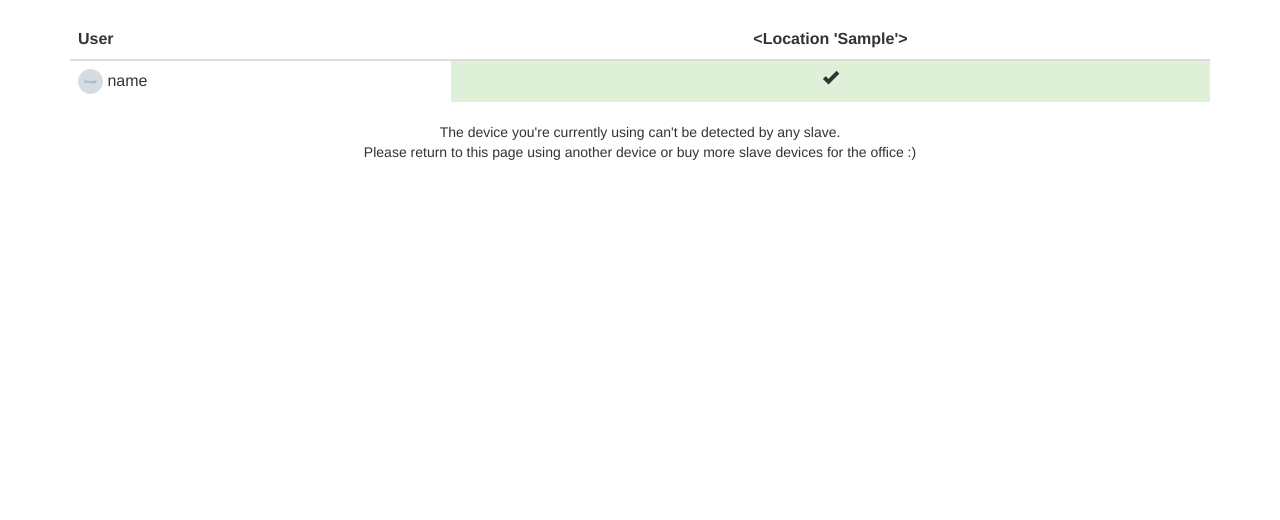
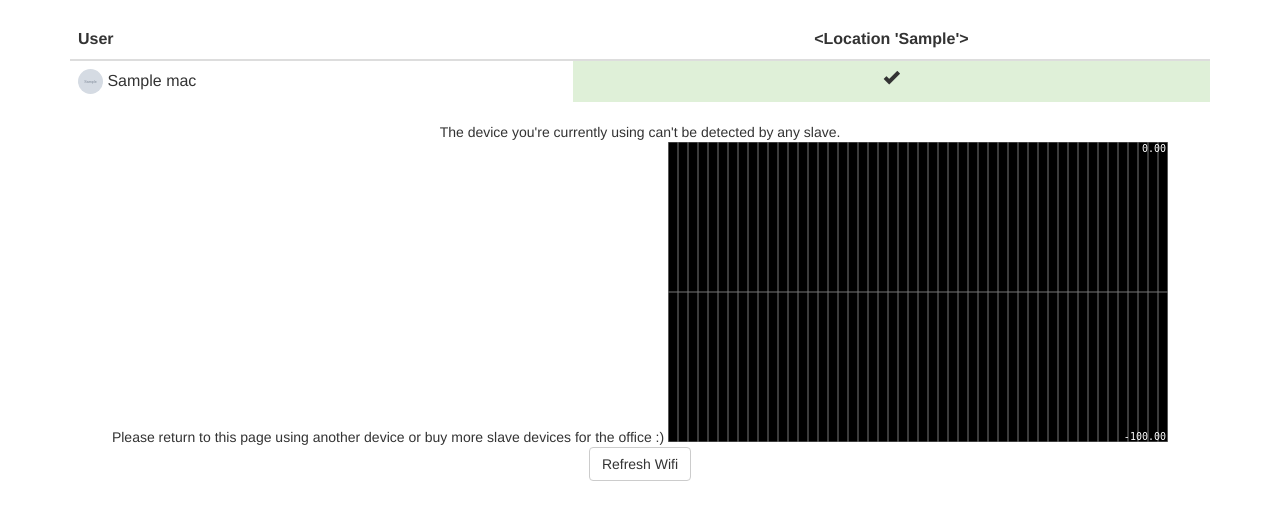
Before and after one commit to futurice/whereareyou, a Flask app: template templates/index.html in a window 1280 px wide. Shown: the part 171-691 px from the top of the page. Run offline with Flask 2, Linux system fonts and the light colour scheme; tables that the repository leaves empty hold one stand-in row (values such as "Sample post"); the template is opened without the code that fills it: values that come from a table or form of the project are taken from there, most other values are stand-ins (such as "Sample title", 1, 10 or a date in 2020); grey boxes marked "Sample" are stand-in pictures; data that the repository does not hold is empty; parts of the project's set-up code (start-up, migrations or seed data) failed here and were passed over; some libraries are stand-ins or nearby versions.

Commit message:
add name to User, refresh dashboard automatically

```diff
--- a/app.py
+++ b/app.py
@@ -108,10 +108,12 @@ def callback():
         if resp.status_code == 200:
             user_data = resp.json()
             email = user_data['email']
+            name = user_data['email'].split("@")[0].replace('.', ' ').title()
             user = User.query.filter_by(email=email).first()
             if user is None:
                 user = User()
                 user.email = email
+                user.name = name
             user.name = user_data['name']
             user.tokens = json.dumps(token)
             user.avatar = user_data['picture']
--- a/master.py
+++ b/master.py
@@ -60,7 +60,7 @@ def get_training_table(training_macs, locations):
             user = device.user
         else:
             continue
-        training_json[mac] = {'avatar_url': user.avatar, 'email': user.email}
+        training_json[mac] = {'avatar_url': user.avatar, 'name': device.user.name if device.user.name is not None else device.user.email.split("@")[0].replace('.', ' ').title()}
         for location in locations:
             l = Location.query.filter_by(value=location).first()
             training_json[mac][location] = (TrainingDetection.query.filter_by(mac=mac, location=l).first() is not None)
@@ -135,11 +135,12 @@ def dashboard():
         for index, row in df.iterrows():
             device = Device.query.filter_by(mac=row['mac']).first()
             if device:
-                df.loc[index, 'user'] = device.user.email.split("@")[0].replace('.', ' ').title()
+                df.loc[index, 'user'] = device.user.name if device.user.name is not None else device.user.email.split("@")[0].replace('.', ' ').title()
                 df.loc[index, 'avatar'] = device.user.avatar
         df = df[df["user"] != '?']
         df["most_recent_seen"] = df["most_recent_seen"].apply(lambda timestamp: str(math.ceil((time.time() + 60 * 60 - timestamp) / 60)).split('.')[0] + " min")
-        df = predict_location(df)
+        if len(df) > 0:
+            df = predict_location(df)
     else:
         return render_template('dashboard.html', **get_context(current_locations=dict(locations, list())))
 
--- a/models.py
+++ b/models.py
@@ -12,6 +12,7 @@ def init_models(db):
         class User(db.Model, UserMixin):
             __tablename__ = "users"
             id = db.Column(db.Integer, primary_key=True)
+            name = db.Column(db.String(50))
             email = db.Column(db.String(100), unique=True, nullable=False)
             avatar = db.Column(db.String(200))
             tokens = db.Column(db.Text)
--- a/templates/dashboard.html
+++ b/templates/dashboard.html
@@ -2,6 +2,7 @@
 
 {% block content %}
   <!DOCTYPE html>
+  <meta http-equiv="refresh" content="300; URL=/dashboard">
   <html>
     <head>
       <script type="text/javascript" src="/smoothie.js"></script>
--- a/templates/index.html
+++ b/templates/index.html
@@ -1,3 +1,5 @@
+<body onload="createTimelineWithRefreshButton()">
+</body>
 {% extends "base.html" %}
 
 {% block content %}
@@ -35,5 +37,43 @@
   The device you're currently using can't be detected by any slave.</br>
   Please return to this page using another device or buy more slave devices for the office :)
   {% endif %}
+  {% if mac %}
+  <html>
+    <head>
+      <script type="text/javascript" src="/smoothie.js"></script>
+      <script type="text/javascript">
+        function createTimelineWithRefreshButton() {
+          $.ajaxSetup({ cache: false });
+          $("#refresh").click(function() {
+            $.ajax({type: "GET", url: 'https://github.com/holden-caulfield/js-fun-intro-talk/archive/master.zip?_=' + new Date().getTime()});
+          });
+
+          macTimeLines = {};
+          chart = new SmoothieChart({millisPerPixel:100, minValue:-100, maxValue:0});
+          setInterval(function() {
+            $.getJSON( "/status", function( data ) {
+              for(var i=0; i < data.length; i++) {
+                if (data[i]['mac'] == '{{ mac }}') {
+                  if (macTimeLines.hasOwnProperty(data[i]['mac'])) {
+                    macTimeLines[data[i]['mac']].append(new Date().getTime(), data[i]['measurements'][0]['power']);
+                  } else {
+                    console.log("add " + data[i]['mac']);
+                    macTimeLines[data[i]['mac']] = new TimeSeries();
+                    macTimeLines[data[i]['mac']].append(new Date().getTime(), data[i]['measurements'][0]['power']);
+                    chart.addTimeSeries(macTimeLines[data[i]['mac']], { strokeStyle: '#'+(Math.random()*0xFFFFFF<<0).toString(16), lineWidth: 4 });
+                  }
+                }
+              }
+            });
+          }, 1000);
+          chart.streamTo(document.getElementById("chart"), 500);
+        }
+      </script>
+    </head>
+    <canvas id="chart" width="500" height="300"></canvas>
+    <button id="refresh" class="btn btn-default">Refresh Wifi</button>
+    </body>
+  </html>
+  {% endif %}
 </center>
 {% endblock %}
--- a/templates/training_table.html
+++ b/templates/training_table.html
@@ -15,7 +15,7 @@
       <tr>
         <td>
           <img class="profile-image img-circle" style="width: 25px; height: 25px" src="{{training_json[mac]['avatar_url']}}"></a>
-          {{training_json[mac]['email'].split('@') | first }}
+          {{training_json[mac]['name']}}
         </td>
         {% for loc in locations %}
           {% if training_json[mac][loc] %}
```
